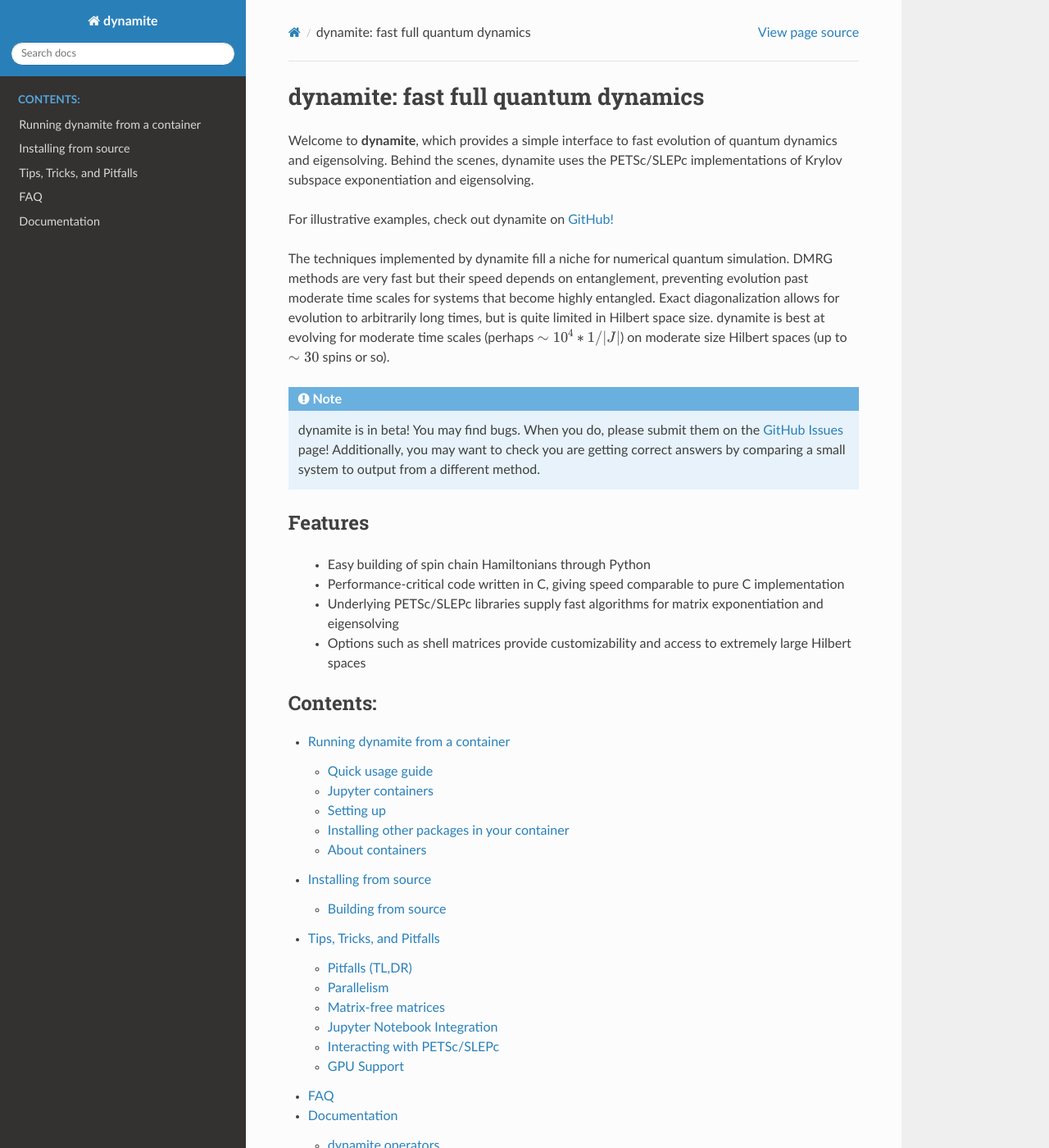
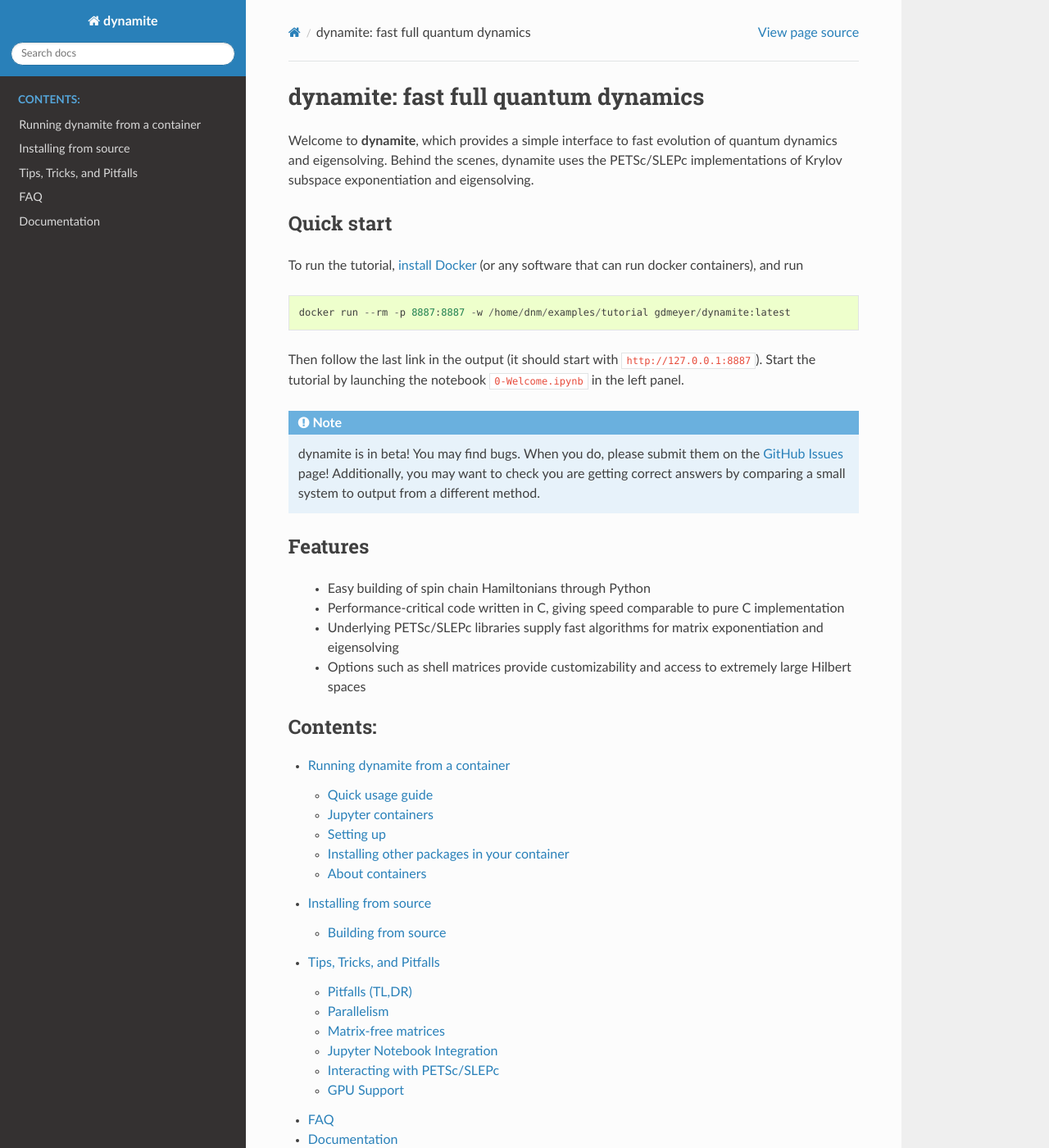
Before and after one commit to GregDMeyer/dynamite, a Sphinx documentation site: the page built from docs/index.rst, in a window 1280 px wide and 1400 px high. Shown: the whole window at 82% size. Built offline with Sphinx 7.4.7 and the Read the Docs theme 2.0.0, drawn with Linux system fonts in a browser that asks for light colours; some of the changed text lies outside the part shown.

Commit message:
update landing page of docs

```diff
--- a/docs/index.rst
+++ b/docs/index.rst
@@ -11,16 +11,18 @@
 scenes, dynamite uses the PETSc/SLEPc implementations of Krylov subspace
 exponentiation and eigensolving.
 
-For illustrative examples, check out dynamite on
-`GitHub! <https://github.com/GregDMeyer/dynamite>`_
+Quick start
+-----------
 
-The techniques implemented by dynamite fill a niche for numerical
-quantum simulation. DMRG methods are very fast but their speed depends on
-entanglement, preventing evolution past moderate time scales for systems
-that become highly entangled. Exact diagonalization allows for evolution
-to arbitrarily long times, but is quite limited in Hilbert space size.
-dynamite is best at evolving for moderate time scales (perhaps :math:`\sim 10^4 * 1/|J|`)
-on moderate size Hilbert spaces (up to :math:`\sim 30` spins or so).
+To run the tutorial, `install Docker <containers.html#setup>`_
+(or any software that can run docker containers), and run
+
+.. code::
+
+    docker run --rm -p 8887:8887 -w /home/dnm/examples/tutorial gdmeyer/dynamite:latest
+
+Then follow the last link in the output (it should start with ``http://127.0.0.1:8887``).
+Start the tutorial by launching the notebook ``0-Welcome.ipynb`` in the left panel.
 
 .. note::
     dynamite is in beta! You may find bugs. When you do,
```
Also changed, not shown: other parts of docs/index.rst (+1 -1 lines).
